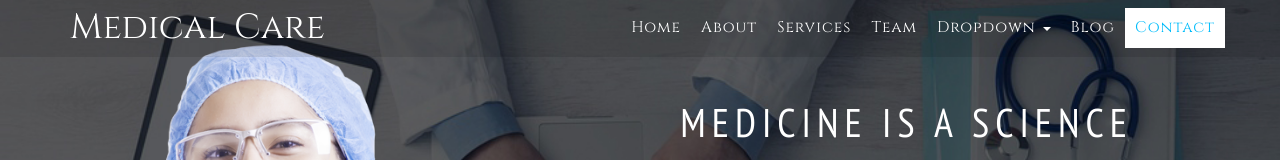
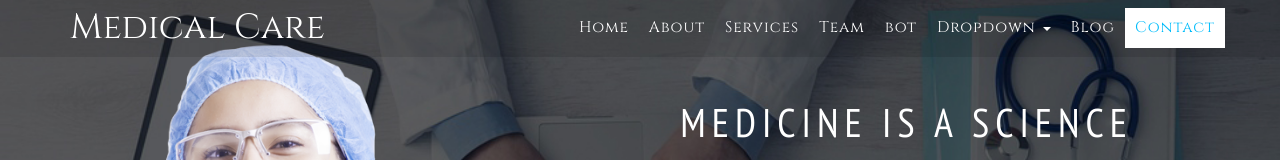
Before and after one commit to Student464/project464, a plain HTML site: page index.html in a window 1280 px wide. Shown: the top 160 px of the page. Drawn offline with Linux system fonts and the light colour scheme.

Commit message:
Update index.html

```diff
--- a/index.html
+++ b/index.html
@@ -64,6 +64,7 @@ Smartphone Compatible web template, free webdesigns for Nokia, Samsung, LG, Sony
 							<li><a class="page-scroll scroll" href="#about">About</a></li>
 							<li><a class="page-scroll scroll" href="#services">Services</a></li>
 							<li><a class="page-scroll scroll" href="#team">Team</a></li>
+							<li><a class="page-scroll scroll" href="#bot">bot</a></li>
 							<li class="dropdown">
 								<a href="#" class="dropdown-toggle" data-toggle="dropdown" role="button" aria-haspopup="true" aria-expanded="false">Dropdown <span class="caret"></span></a>
 								<ul class="dropdown-menu">
```
